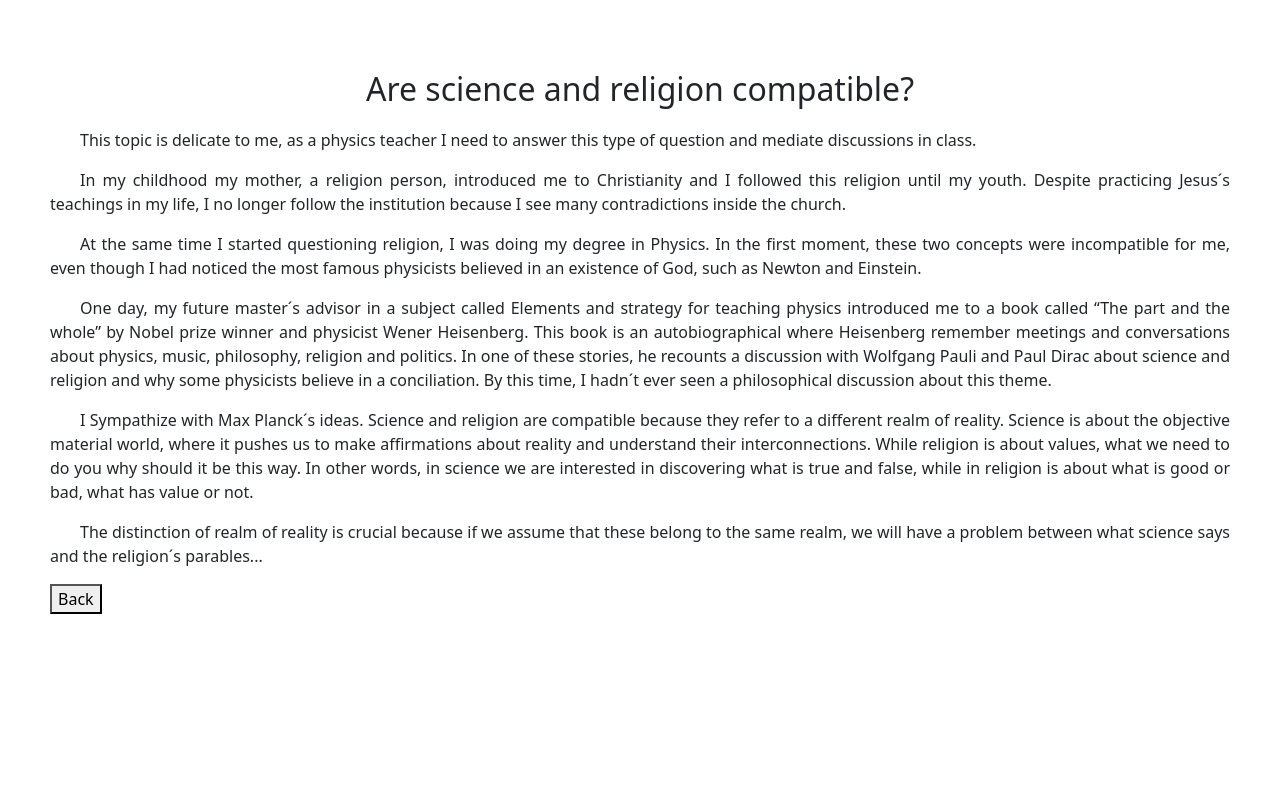
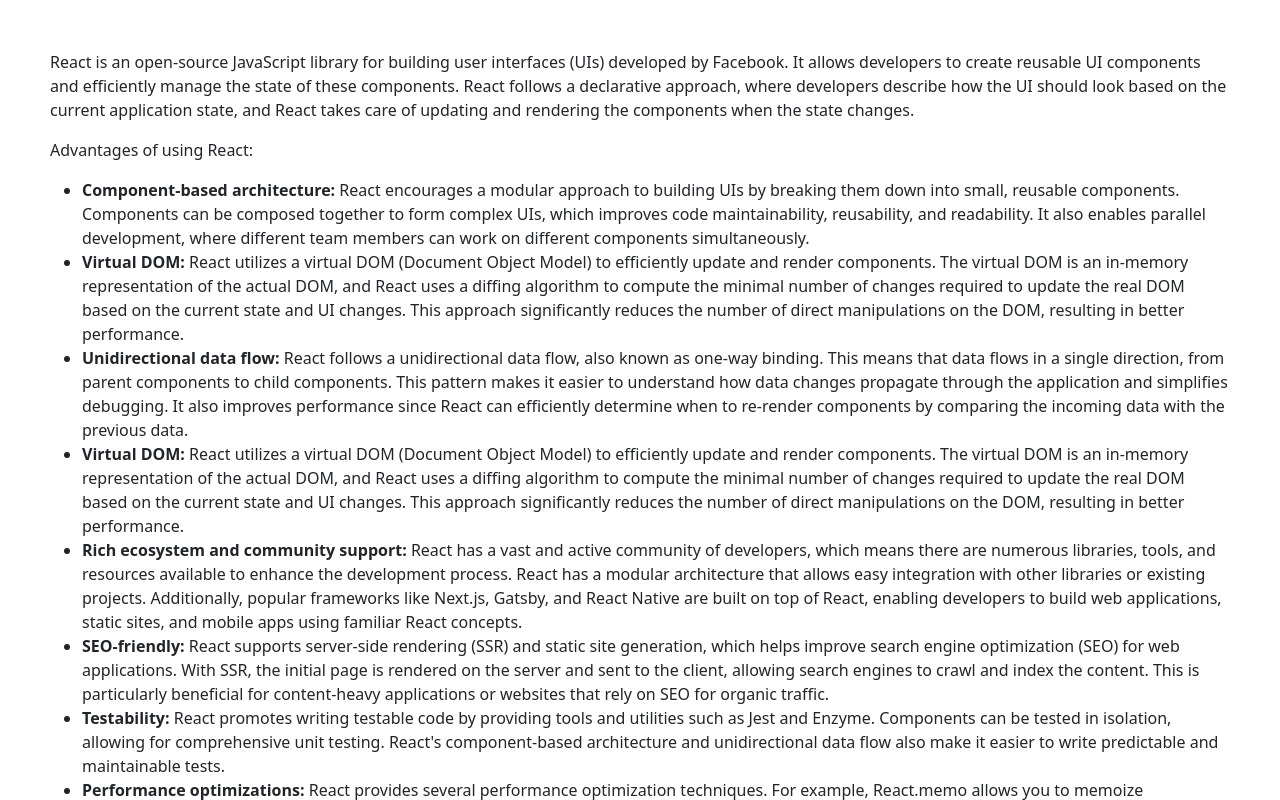
Before and after one commit to Lucas-Gualberto94/blog, a React (Create React App) app: page / in a window 1280 px wide. Both pictures are taken after a click on the element 206 px from the left and 304 px from the top of the page. Built offline with nearby package versions, Linux system fonts and the light colour scheme.

Commit message:
react explation

```diff
--- /dev/null
+++ b/src/components/ContentBlog/React.js
@@ -0,0 +1,91 @@
+import React from "react";
+import '../../index.css';
+
+const DefinitionReact = () => {
+    return (
+        <div className="content">
+            <p>
+                React is an open-source JavaScript library for building user interfaces (UIs) developed
+                by Facebook. It allows developers to create reusable UI components and efficiently manage
+                the state of these components. React follows a declarative approach, where developers
+                describe how the UI should look based on the current application state, and React takes
+                care of updating and rendering the components when the state changes.
+            </p>
+            <p>Advantages of using React:</p>
+            <ul>
+                <li>
+                <strong>Component-based architecture:</strong> React encourages a modular approach to building
+                    UIs by breaking them down into small, reusable components. Components can be
+                    composed together to form complex UIs, which improves code maintainability,
+                    reusability, and readability. It also enables parallel development, where
+                    different team members can work on different components simultaneously.
+                </li>
+                <li>
+                <strong>Virtual DOM:</strong> React utilizes a virtual DOM (Document Object Model) to
+                    efficiently update and render components. The virtual DOM is an in-memory
+                    representation of the actual DOM, and React uses a diffing algorithm to
+                    compute the minimal number of changes required to update the real DOM based
+                    on the current state and UI changes. This approach significantly reduces
+                    the number of direct manipulations on the DOM, resulting in better performance.
+                </li>
+                <li>
+                <strong>Unidirectional data flow:</strong> React follows a unidirectional data flow, also known
+                     as one-way binding. This means that data flows in a single direction, from
+                     parent components to child components. This pattern makes it easier to
+                     understand how data changes propagate through the application and simplifies
+                      debugging. It also improves performance since React can efficiently determine
+                       when to re-render components by comparing the incoming data with the
+                       previous data.
+                </li>
+                <li>
+                <strong> Virtual DOM:</strong> React utilizes a virtual DOM (Document Object Model) to
+                    efficiently update and render components. The virtual DOM is an in-memory
+                    representation of the actual DOM, and React uses a diffing algorithm to
+                    compute the minimal number of changes required to update the real DOM based
+                    on the current state and UI changes. This approach significantly reduces
+                    the number of direct manipulations on the DOM, resulting in better performance.
+                </li>
+                <li>
+                <strong>Rich ecosystem and community support: </strong>React has a vast and active community
+                    of developers, which means there are numerous libraries, tools, and resources
+                    available to enhance the development process. React has a modular architecture
+                    that allows easy integration with other libraries or existing projects.
+                     Additionally, popular frameworks like Next.js, Gatsby, and React Native are
+                      built on top of React, enabling developers to build web applications,
+                      static sites, and mobile apps using familiar React concepts.
+                </li>
+                <li>
+                <strong>SEO-friendly:</strong> React supports server-side rendering (SSR) and static site
+                    generation, which helps improve search engine optimization (SEO) for web
+                    applications. With SSR, the initial page is rendered on the server and
+                    sent to the client, allowing search engines to crawl and index the content.
+                    This is particularly beneficial for content-heavy applications or websites
+                    that rely on SEO for organic traffic.
+                </li>
+                <li>
+                <strong>Testability:</strong> React promotes writing testable code by providing tools and
+                    utilities such as Jest and Enzyme. Components can be tested in isolation,
+                    allowing for comprehensive unit testing. React's component-based architecture
+                    and unidirectional data flow also make it easier to write predictable and
+                    maintainable tests.
+                </li>
+                <li>
+                <strong>Performance optimizations:</strong> React provides several performance optimization
+                     techniques. For example, React.memo allows you to memoize components and
+                     prevent unnecessary re-renders when the component's props haven't changed.
+                     React also offers the useEffect hook, which allows you to perform side
+                     effects (e.g., data fetching) in a controlled and optimized manner.
+                </li>
+                <li>
+                    <strong>Developer tools:</strong> React comes with an extensive set of developer tools, such
+                    as React DevTools and React Profiler. These tools enable developers to inspect
+                     and debug React components, track performance bottlenecks, and analyze the
+                     component hierarchy. They provide valuable insights into the application's
+                     behavior and help optimize the UI rendering process.
+                </li>
+            </ul>
+        </div>
+    )
+}
+
+export default DefinitionReact;
--- a/src/components/ContentBlog/ScienceReligion.js
+++ b/src/components/ContentBlog/ScienceReligion.js
@@ -3,23 +3,23 @@
 const ScienceReligion = () => {
 
     return (
-        <div>
-            <h2 className="title">Are science and religion compatible?</h2>
-            <p className="p">This topic is delicate to me, as a physics teacher I need to answer
+        <div className="content">
+            <h2>Are science and religion compatible?</h2>
+            <p>This topic is delicate to me, as a physics teacher I need to answer
                 this type of question and mediate discussions in class.
             </p>
-            <p className="p">
+            <p>
                 In my childhood my mother, a religion person, introduced me to Christianity
                 and I followed this religion until my youth. Despite practicing Jesus´s
                 teachings in my life, I no longer follow the institution because I see many
                 contradictions inside the church.
             </p>
-            <p className="p"> At the same time I started questioning religion, I was doing my degree in Physics.
+            <p> At the same time I started questioning religion, I was doing my degree in Physics.
                 In the first moment, these two concepts were incompatible for me, even though
                 I had noticed the most famous physicists believed in an existence of God, such
                 as Newton and Einstein.
             </p>
-            <p className="p">One day, my future master´s advisor in a subject called Elements and strategy
+            <p>One day, my future master´s advisor in a subject called Elements and strategy
                 for teaching physics introduced me to a book called “The part and the whole”
                 by Nobel prize winner and physicist Wener Heisenberg. This book is an
                 autobiographical where Heisenberg remember meetings and conversations about
@@ -28,15 +28,15 @@
                 religion and why some physicists believe in a conciliation. By this time, I
                 hadn´t ever seen a philosophical discussion about this theme.
             </p>
-            <p className="p">I Sympathize with Max Planck´s ideas. Science and religion are compatible
+            <p>I Sympathize with Max Planck´s ideas. Science and religion are compatible
                 because they refer to a different realm of reality. Science is about the objective
-                material world, where it pushes us to make affirmations about reality and understand
+                material wrld, where it pushes us to make affirmations about reality and understand
                 their interconnections. While religion is about values, what we need to do you why
                 should it be this way. In other words, in science we are interested in discovering
                 what is true and false, while in religion is about what is good or bad, what has
                 value or not.
             </p>
-            <p className="p">The distinction of realm of reality is crucial because if we assume that these
+            <p>The distinction of realm of reality is crucial because if we assume that these
                 belong to the same realm, we will have a problem between what science says and
                 the religion´s parables...
             </p>
--- a/src/components/Modal.js
+++ b/src/components/Modal.js
@@ -2,7 +2,7 @@
 import ReactDOM from "react-dom";
 import ConfidenceScience from './ContentBlog/ConfidenceScience';
 import ScienceReligion from './ContentBlog/ScienceReligion';
-
+import DefinitionReact from "./ContentBlog/React";
 
 const Modal = (props) => {
     if (!props.isOpen) return null;
@@ -30,7 +30,7 @@
           )
         } else if (props.getId === '03') {
           return (
-            <div><ScienceReligion /></div>
+            <div><DefinitionReact /></div>
           )
         } else if (props.getId === '04') {
           return (
--- a/src/index.css
+++ b/src/index.css
@@ -46,12 +46,12 @@
 
 
 /* Context blogs*/
-.title {
+content title {
   text-align: center;
   margin: 20px;
 }
 
-.p {
+content p {
   text-indent: 30px;
   text-align: justify;
 }
```
